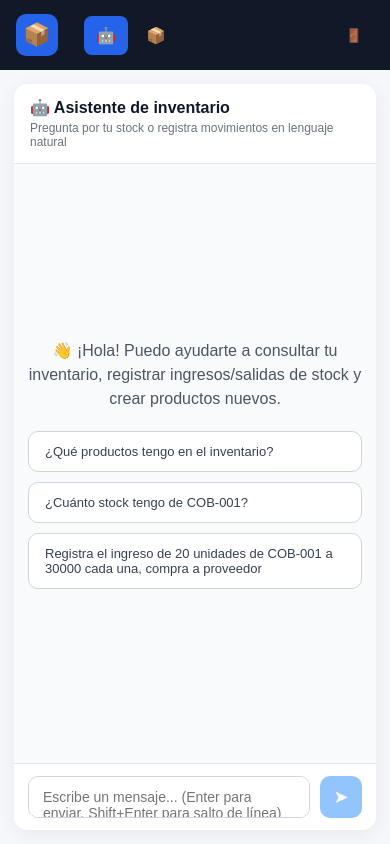
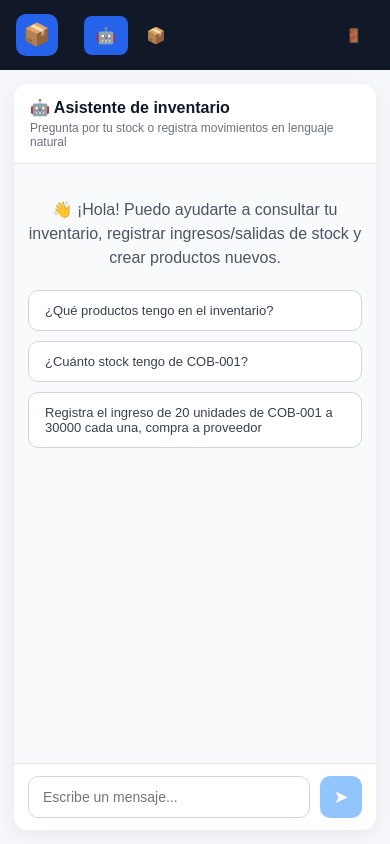
Before and after one commit to creator-krixus/inventory-frontend, a Vue app: page /assistant in a window 390 px wide. Built offline with nearby package versions, Linux system fonts and the light colour scheme; sample sign-in values are in the browser's storage.

Commit message:
Changes in responsive section chat

```diff
--- a/src/components/ChatPanel.vue
+++ b/src/components/ChatPanel.vue
@@ -110,7 +110,7 @@ const clearChat = () => {
       <textarea
         v-model="input"
         rows="1"
-        placeholder="Escribe un mensaje... (Enter para enviar, Shift+Enter para salto de línea)"
+        placeholder="Escribe un mensaje..."
         :disabled="loading"
         @keydown="handleKeydown"
       ></textarea>
@@ -401,5 +401,9 @@ const clearChat = () => {
   height: 42px;
 }
 
+.chat__empty {
+  margin: 20px 0;
+}
+
 }
 </style>
```
